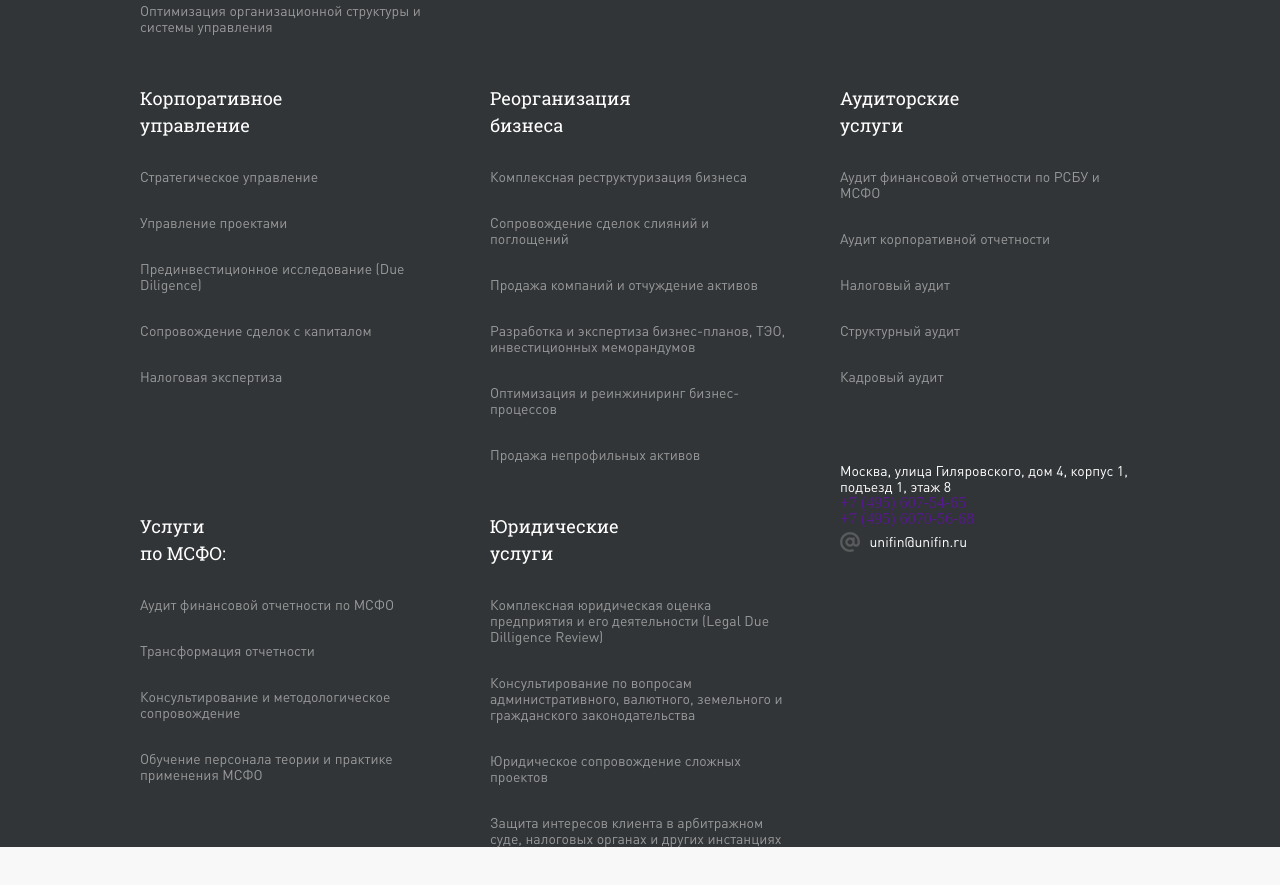
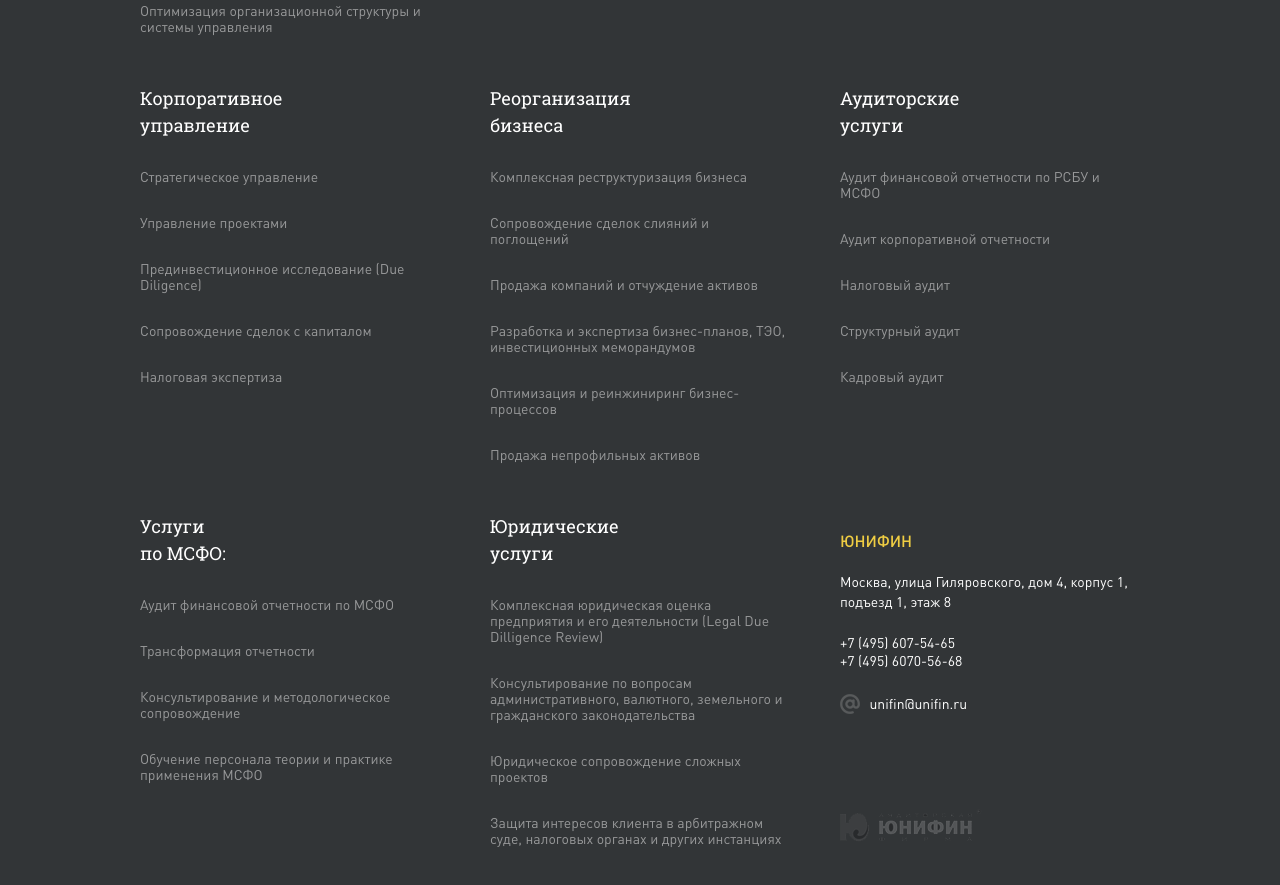
Before and after one commit to dmoneone/-, a plain HTML site: page index.html in a window 1280 px wide. Shown: the part 2431-3316 px from the top of the page. Before the commit the page ends 3278 px from the top, so only its background shows below. Drawn offline with Linux system fonts and the light colour scheme.

Commit message:
desktop version is ready

```diff
--- a/css/style.scss
+++ b/css/style.scss
@@ -637,6 +637,7 @@
         display: flex;
         flex-wrap: wrap;
         justify-content: space-between;
+        padding-bottom: 90px;
     }
     &__services-block{
         width: 30%;
@@ -666,13 +667,26 @@
         }
     }
     &__info-wrap{
+        margin-top: 50px;
+        > h4{
+            padding-top: 20px;
+            display: block;
+            font-family: DinPro-Medium;
+            font-size: 16px;
+            color: #efcd43;
+        }
         > span{
             color: #fff;
             font-size: 14px;
             font-family: DinPro-Regular;
+            line-height: 1.4;
+            margin-top: 25px;
+            display: block;
         }
     }
     &__number-nav{
+        display: block;
+        margin-top: 20px;
         display: -webkit-flex;
         display: -moz-flex;
         display: -ms-flex;
@@ -680,8 +694,12 @@
         display: flex;
         flex-direction: column;
         li{
+            margin-top: 2px;
             a{
                 text-decoration: none;
+                font-size: 14px;
+                font-family: DinPro-Regular;
+                color: #fff;
             }
         }
     }
@@ -691,8 +709,13 @@
         display: block;
         color: #fff;
         text-decoration: none;
-        margin-top: 5px;
+        margin-top: 25px;
         text-decoration: none;
+        &:hover{
+            > span{
+                border-bottom: 1px solid #fff;
+            }
+        }
         > span{
             display: inline-block;
             vertical-align: super;
@@ -701,5 +724,8 @@
             padding-right: 6px;
         }
     }
+    &__logo-wrap{
+        margin-top: 85px;
+    }
 
 }
--- a/index.html
+++ b/index.html
@@ -273,6 +273,7 @@
                </div>
                <div class="footer__services-block">
                   <div class="footer__info-wrap">
+                      <h4>ЮНИФИН</h4>
                       <span>Москва, улица Гиляровского, дом 4, корпус 1, подъезд 1, этаж 8</span>
                       <ul class="footer__number-nav">
                           <li><a href="">+7 (495) 607-54-65</a></li>
@@ -282,6 +283,9 @@
                           <img src="img/@2.png" alt="">
                           <span>unifin@unifin.ru</span>
                       </a>
+                      <div class="footer__logo-wrap">
+                          <img src="img/logo-for-footer.png" alt="">
+                      </div>
                   </div>
                </div>
            </div>
```
Also changed, not shown: css/style.css, img/footer-logo.png (added), img/logo-for-footer.png (added), img/logo2.png (added), 2 other files.
